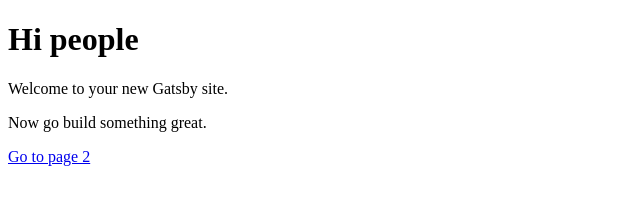
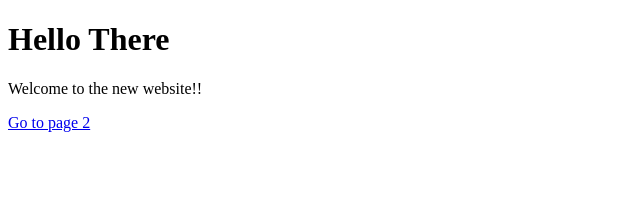
Before and after one commit to Mark-R-5388/painting-website, a Gatsby site: page / in a window 1280 px wide. Shown: the whole page, without its empty margins (0-640 px from the left). Built offline with nearby package versions, Linux system fonts and the light colour scheme; Gatsby itself is replaced by a stand-in of ours.

Commit message:
first commit

```diff
--- a/gatsby-config.js
+++ b/gatsby-config.js
@@ -1,6 +1,6 @@
 module.exports = {
   siteMetadata: {
-    title: 'Gatsby Default Starter',
+    title: 'Alexandria\'s Painting Website',
   },
   plugins: ['gatsby-plugin-react-helmet'],
-}
+};
--- a/src/pages/index.js
+++ b/src/pages/index.js
@@ -3,9 +3,9 @@ import Link from 'gatsby-link'
 
 const IndexPage = () => (
   <div>
-    <h1>Hi people</h1>
-    <p>Welcome to your new Gatsby site.</p>
-    <p>Now go build something great.</p>
+    <h1>Hello There</h1>
+    <p>Welcome to the new website!!</p>
+
     <Link to="/page-2/">Go to page 2</Link>
   </div>
 )
```
Also changed, not shown: README.md.
